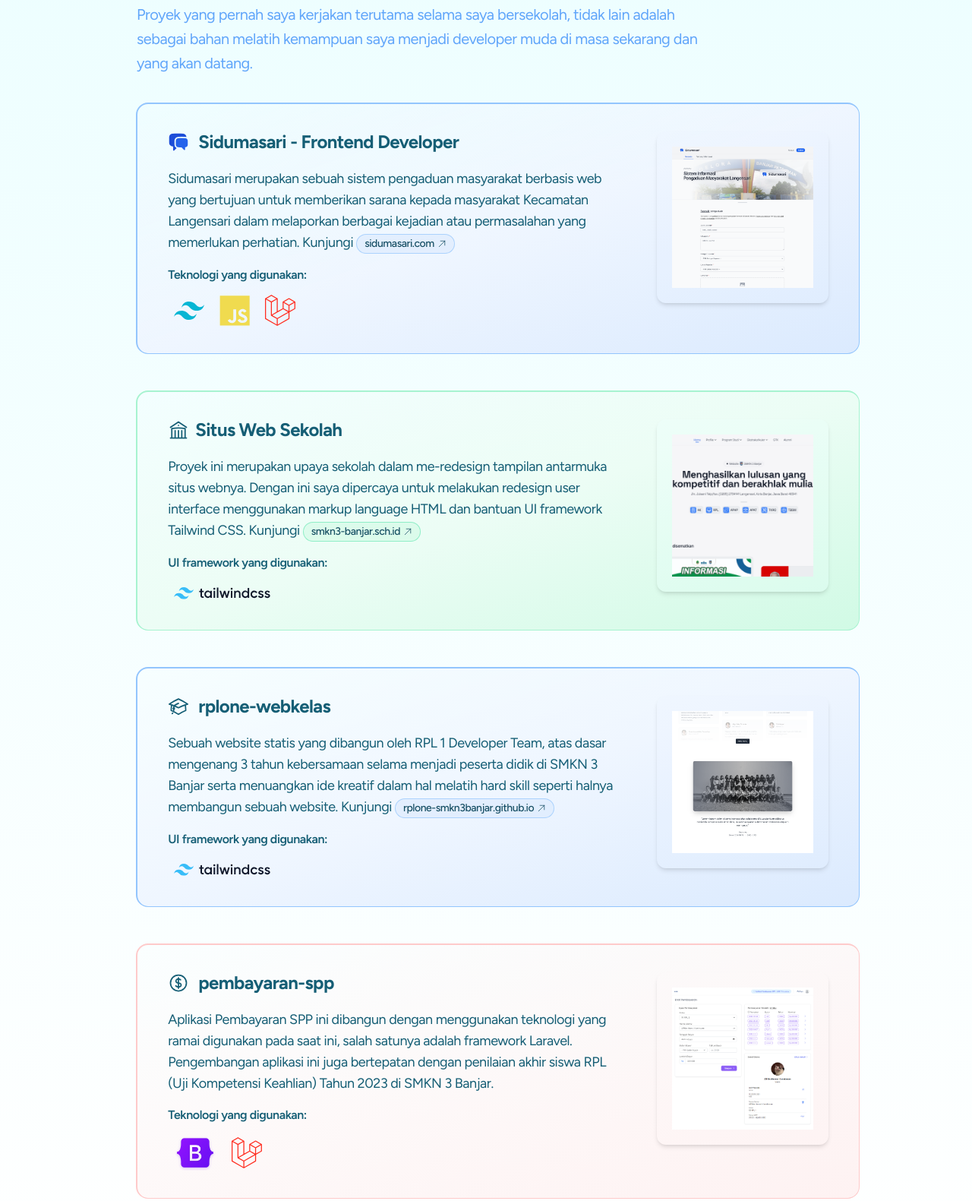
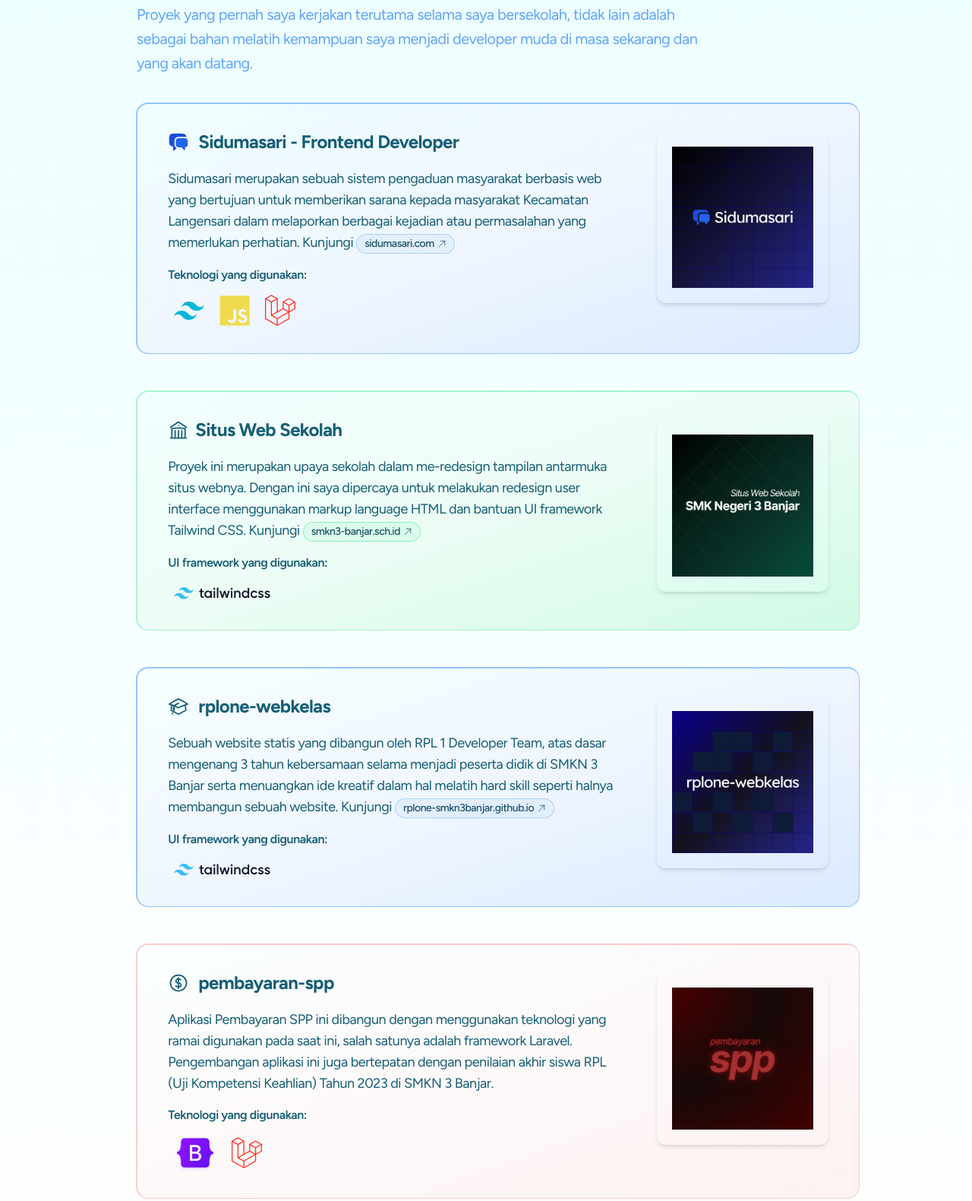
Before and after one commit to alfytka/alfytka.github.io, a website: page index.html in a window 1280 px wide. Shown: the part 1689-3270 px from the top of the page at 76% size. Drawn offline with Linux system fonts and the light colour scheme.

Commit message:
new: thumbnails

```diff
--- a/index.html
+++ b/index.html
@@ -158,7 +158,7 @@
           </div>
           <div class="max-lg:mx-auto max-lg:my-5 w-72 h-fit bg-blue-100/10 dark:bg-blue-50/5 rounded-xl shadow-md">
             <img
-              src="dist/images/img-4.png"
+              src="dist/images/sidumasari.png"
               alt="imgProject"
               class="p-5"
             />
@@ -196,7 +196,7 @@
           </div>
           <div class="max-lg:mx-auto max-lg:my-5 w-72 h-fit bg-cyan-50/20 dark:bg-emerald-50/5 rounded-xl shadow-md">
             <img
-              src="dist/images/img-5.png"
+              src="dist/images/smkn3bjr.png"
               alt="imgProject"
               class="p-5"
             />
@@ -230,7 +230,7 @@
           </div>
           <div class="max-lg:mx-auto max-lg:my-5 w-72 h-fit bg-blue-100/10 dark:bg-blue-50/5 rounded-xl shadow-md">
             <img
-              src="dist/images/img-1.png"
+              src="dist/images/rplonewebkelas.png"
               alt="imgProject"
               class="p-5"
             />
@@ -261,7 +261,7 @@
           </div>
           <div class="max-lg:mx-auto max-lg:my-5 w-72 h-fit bg-red-50/10 dark:bg-red-50/5 rounded-xl shadow-md">
             <img
-              src="dist/images/img-2.png"
+              src="dist/images/spp.png"
               alt="imgProject"
               class="p-5"
             />
```
Also changed, not shown: dist/images/img-1.png (deleted), dist/images/img-2.png (deleted), dist/images/img-3.png (deleted), dist/images/img-4.png (deleted), dist/images/img-5.png (deleted), dist/images/rplonewebkelas.png (added), dist/images/sidumasari.png (added), dist/images/smkn3bjr.png (added), dist/images/spp.png (added).
